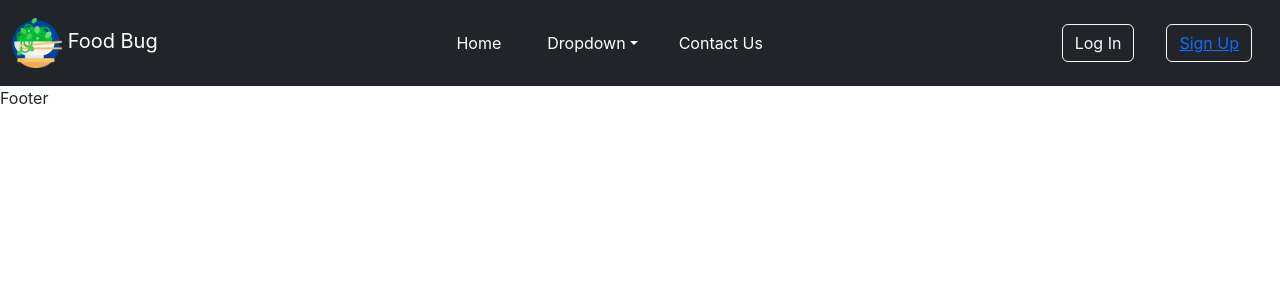
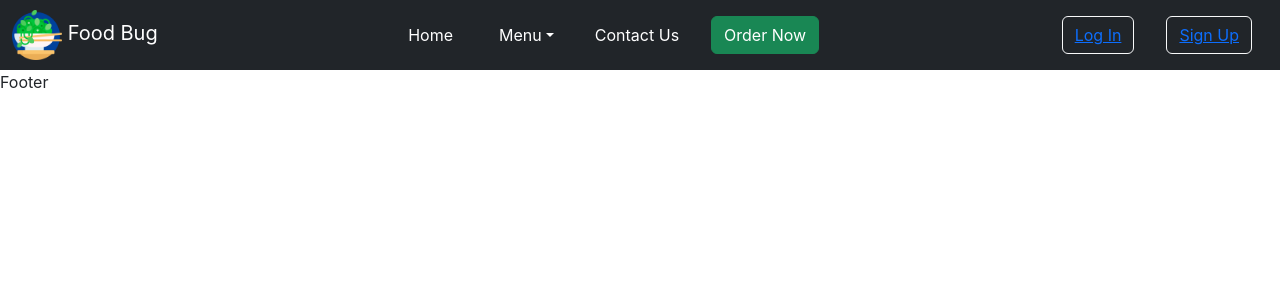
Before and after one commit to TejasNayak42/SkillLab_Design-Challenge, a React (Create React App) app in the folder food_bug/: page / in a window 1280 px wide. Shown: the top 300 px of the page. Built offline with nearby package versions, Linux system fonts and the light colour scheme.

Commit message:
NavBar Completed

```diff
--- a/food_bug/src/Components/NavBar.js
+++ b/food_bug/src/Components/NavBar.js
@@ -1,20 +1,18 @@
 import React from "react";
-import { FontAwesomeIcon } from '@fortawesome/react-fontawesome';
-import { faBars } from '@fortawesome/free-solid-svg-icons';
-import '../CSS/NavBar.css'
+import { FontAwesomeIcon } from "@fortawesome/react-fontawesome";
+import { faBars } from "@fortawesome/free-solid-svg-icons";
+import "../CSS/NavBar.css";
 
 export default function NavBar() {
   return (
     <div>
-      <nav className="navbar navbar-expand-lg bg-dark ">
+      <nav
+        className="navbar navbar-expand-lg bg-dark "
+        style={{ paddingTop: "0", paddingBottom: "0" }}
+      >
         <div className="container-fluid">
-          <a className="navbar-brand text-white" href="/Home">
-            <img
-              src="/Assets/Logo.png"
-              alt="Logo"
-              width={50}
-              height={50}
-            />
+          <a className="navbar-brand text-white" href="/">
+            <img src="/Assets/Logo.png" alt="Logo" width={50} height={50} />
             &nbsp;Food Bug
           </a>
           <button
@@ -25,30 +23,31 @@ export default function NavBar() {
             aria-controls="navbarSupportedContent"
             aria-expanded="false"
             aria-label="Toggle navigation"
-            style={{borderColor:'white'}}
+            style={{ borderColor: "white" }}
           >
             <span className="navbar-toggler-icon">
-            <FontAwesomeIcon icon={faBars} style={{color: "#f4f6fa", marginTop:"4px"}} />            </span>
+              <FontAwesomeIcon
+                icon={faBars}
+                style={{ color: "#f4f6fa", marginTop: "3px" }}
+              />{" "}
+            </span>
           </button>
-          <div className="collapse navbar-collapse " id="navbarSupportedContent">
+          <div
+            className="collapse navbar-collapse "
+            id="navbarSupportedContent"
+          >
             <ul className="navbar-nav me-auto mb-2 mb-lg-0 mx-auto custom-center">
-              <li
-                className="nav-item"
-                style={{marginRight:'30px'}}
-                >
+              <li className="nav-item" style={{ marginRight: "30px" }}>
                 <a
                   className="nav-link active text-white"
                   aria-current="page"
-                  href="/Home"
+                  href="/"
                 >
                   Home
                 </a>
               </li>
 
-              <li
-                className="nav-item dropdown"
-                style={{marginRight:'25px'}}
-                >
+              <li className="nav-item dropdown" style={{ marginRight: "25px" }}>
                 <a
                   className="nav-link dropdown-toggle text-white"
                   href="/"
@@ -56,60 +55,94 @@ export default function NavBar() {
                   data-bs-toggle="dropdown"
                   aria-expanded="false"
                 >
-                  Dropdown
+                  Menu
                 </a>
                 <ul className="dropdown-menu">
                   <li>
                     <a className="dropdown-item" href="/Menu">
-                      Menu
-                    </a>
-                  </li>
-                  <li>
-                    <a className="dropdown-item" href="#">
-                      Another action
+                      Chinese
                     </a>
                   </li>
                   <li>
                     <hr className="dropdown-divider" />
                   </li>
                   <li>
-                    <a className="dropdown-item" href="#">
-                      Something else here
+                    <a className="dropdown-item" href="/">
+                      North Indian
                     </a>
                   </li>
                 </ul>
               </li>
-              <li
-                className="nav-item"
-                >
+              <li className="nav-item">
                 <a className="nav-link text-white" href="/Contact">
                   Contact Us
                 </a>
               </li>
+              <li style={{ marginLeft: "1.5rem" }}>
+                <button
+                  type="button"
+                  className="btn btn-success"
+                  data-bs-toggle="modal"
+                  data-bs-target="#exampleModal"
+                >
+                  Order Now
+                </button>
+
+                <div
+                  className="modal fade"
+                  id="exampleModal"
+                  tabindex="-1"
+                  aria-labelledby="exampleModalLabel"
+                  aria-hidden="true"
+                >
+                  <div className="modal-dialog">
+                    <div className="modal-content">
+                      <div className="modal-header">
+                        <h5 className="modal-title" id="exampleModalLabel">
+                          Cart
+                        </h5>
+                        <button
+                          type="button"
+                          className=" btn-closes"
+                          data-bs-dismiss="modal"
+                          aria-label="Close"
+                        >
+                          Go Back
+                        </button>
+                      </div>
+                      <div className="modal-body">Feature Yet to come ...</div>
+                      <div className="modal-footer">
+                        <button
+                          type="button"
+                          className="btn btn-secondary"
+                          data-bs-dismiss="modal"
+                        >
+                          Close
+                        </button>
+                        <button type="button" className="btn btn-primary">
+                          Order
+                        </button>
+                      </div>
+                    </div>
+                  </div>
+                </div>
+              </li>
             </ul>
             <form className="d-flex custom-center " role="search">
-              <a href="/Login"
-              >
-                <button
+              <button
                 className="btn btn-outline-light"
                 type="submit"
-                style={{margin:'1rem'}}
-                >
-                Log In
+                style={{ margin: "1rem" }}
+              >
+                <a href="/Login">Log In</a>
               </button>
-              </a>
-
-                <button
+              <button
                 className="btn btn-outline-light"
                 type="submit"
-                style={{margin:'1rem'}}
-                >
-               <a href="/SignUp">
-                Sign Up
-              </a>
-
+                style={{ margin: "1rem" }}
+              >
+                <a href="/SignUp">Sign Up</a>
               </button>
-
             </form>
           </div>
         </div>
```
